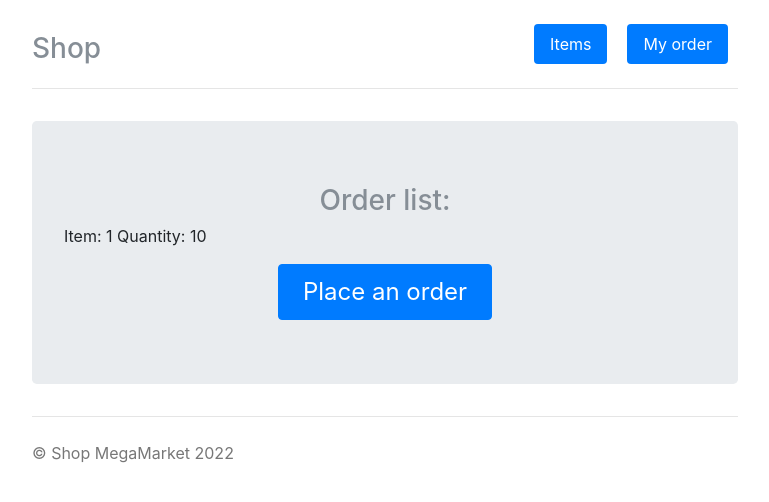
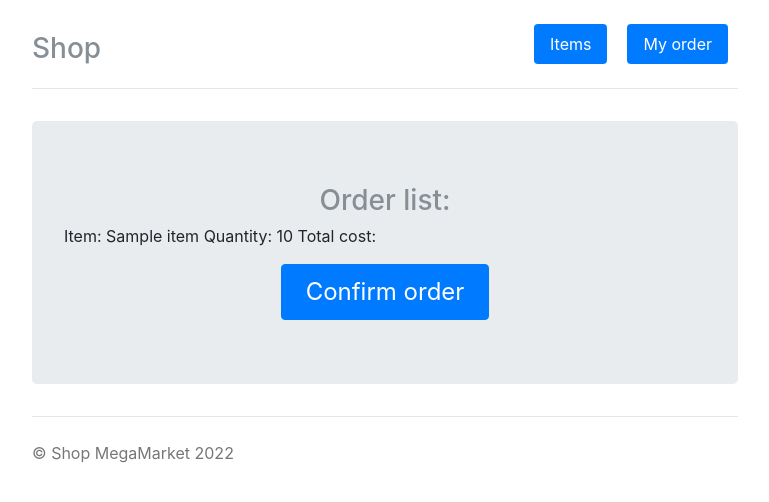
Before and after one commit to typeoflife/django_payment, a Django app: page /order/ in a window 1280 px wide. Shown: the top 502 px of the page, without its empty margins (255-1024 px from the left). Run offline with Django 4.2, Linux system fonts and the light colour scheme; tables that the repository leaves empty hold one stand-in row (values such as "Sample post"); some libraries are stand-ins or nearby versions.

Commit message:
confirm_order added

```diff
--- a/items/models.py
+++ b/items/models.py
@@ -21,3 +21,7 @@
 class Order(models.Model):
     item = models.ForeignKey(Item, on_delete=models.CASCADE)
     quantity = models.PositiveIntegerField(verbose_name='Количество')
+
+    @property
+    def total_cost(self):
+        return self.item.price.price * self.quantity
--- a/items/templates/items/index.html
+++ b/items/templates/items/index.html
@@ -6,12 +6,9 @@
 
     <title>Shop</title>
 
+    <link href="{% static 'bootstrap.min.css' %}" rel="stylesheet">
+    <link href="{% static 'narrow-jumbotron.css' %}" rel="stylesheet">
 
-    <!-- Bootstrap core CSS -->
-    <link href="{% static 'bootstrap.min.css' %}" rel="stylesheet">
-
-    <!-- Custom styles for this template -->
-    <link href="{% static 'narrow-jumbotron.css' %}" rel="stylesheet">
   </head>
 
   <body>
@@ -37,6 +34,6 @@
       <footer class="footer">
         <p>&copy; Shop MegaMarket 2022</p>
       </footer>
-    </div> <!-- /container -->
+    </div>
   </body>
 </html>
--- a/items/templates/items/order.html
+++ b/items/templates/items/order.html
@@ -1,6 +1,5 @@
 {% extends 'items/index.html' %}
 {% load static %}
-
 {% block content %}
 
     <div class="jumbotron">
@@ -8,13 +7,14 @@
       <div class="orders">
         {% for position in order %}
         <li class="my-row" style="  display:flex;">
-            <p class="desc"> Item: {{ position.item_id }} Quantity: {{ position.quantity }}</p>
+            <p class="desc"> Item: {{ position.item }} Quantity: {{ position.quantity }}
+            Total cost: {{ position.total_cost }}</p>
             {% empty %}
         <li>No orders</li>
           {% endfor %}
         </li>
       </div>
-      <button id="buy-button" class="btn btn-primary">Place an order</button>
+      <button id="confirm-order" class="btn btn-primary">Confirm order</button>
     </div>
 
     <script src="http://ajax.googleapis.com/ajax/libs/jquery/1.8.3/jquery.min.js"></script>
@@ -23,4 +23,24 @@
     <script src="{% static 'custom.js' %}"></script>
     <script src="https://js.stripe.com/v3/"></script>
 
+
+    <script>
+
+
+      const confirm_order = document.querySelector('#confirm-order')
+      confirm_order.addEventListener('click', event => {
+        fetch('/confirm_order/', {method: 'GET'})
+        .then((result) => { return result.json() })
+        .then((data) => {
+          var stripe = Stripe(data.stripe_public_key);
+
+          stripe.redirectToCheckout({sessionId: data.session_id})
+          .then(function (result) {
+          });
+        })
+      })
+
+
+    </script>
+
 {% endblock %}
--- a/items/views.py
+++ b/items/views.py
@@ -1,8 +1,7 @@
 import json
-
 import stripe
 from django.conf import settings
-from django.http import JsonResponse, HttpResponse
+from django.http import JsonResponse
 from django.shortcuts import render
 from django.urls import reverse
 from django.views.decorators.csrf import csrf_exempt
@@ -28,10 +27,12 @@
     }
     return render(request, template, context)
 
+
 def order(request):
     template = 'items/order.html'
     order = Order.objects.all()
-    context = {'order': order}
+    item = Item.objects.all()
+    context = {'order': order, 'item': item}
     return render(request, template, context)
 
 
@@ -64,6 +65,26 @@
         'stripe_public_key': settings.STRIPE_PUBLIC_KEY
     })
 
+
+@csrf_exempt
+def confirm_order(request):
+    order = Order.objects.all().values()
+    line_items = [{'price': Price.objects.get(item=position['item_id']),
+                   'quantity': position['quantity']} for position in order]
+    session = stripe.checkout.Session.create(
+        payment_method_types=['card'],
+        line_items=line_items,
+        mode='payment',
+        success_url=request.build_absolute_uri(reverse('thanks')),
+        cancel_url=request.build_absolute_uri(reverse('index')),
+    )
+
+    return JsonResponse({
+        'session_id': session.id,
+        'stripe_public_key': settings.STRIPE_PUBLIC_KEY
+    })
+
+
 def add_order(request):
     product_id = int(request.GET.get('product_id'))
     quantity = int(request.GET.get('quantity'))
--- a/shop/urls.py
+++ b/shop/urls.py
@@ -1,7 +1,7 @@
 from django.contrib import admin
 from django.urls import path, include
 
-from items.views import buy, thanks, index, add_order, order
+from items.views import buy, thanks, index, add_order, order, confirm_order
 
 urlpatterns = [
     path('admin/', admin.site.urls),
@@ -11,4 +11,5 @@
     path('buy/<int:item_id>/', buy, name='buy'),
     path('add_order/', add_order, name='add_order'),
     path('order/', order, name='order'),
+    path('confirm_order/', confirm_order, name='confirm_order'),
 ]
```
Also changed, not shown: shop/settings.py (line endings or trailing spaces).
